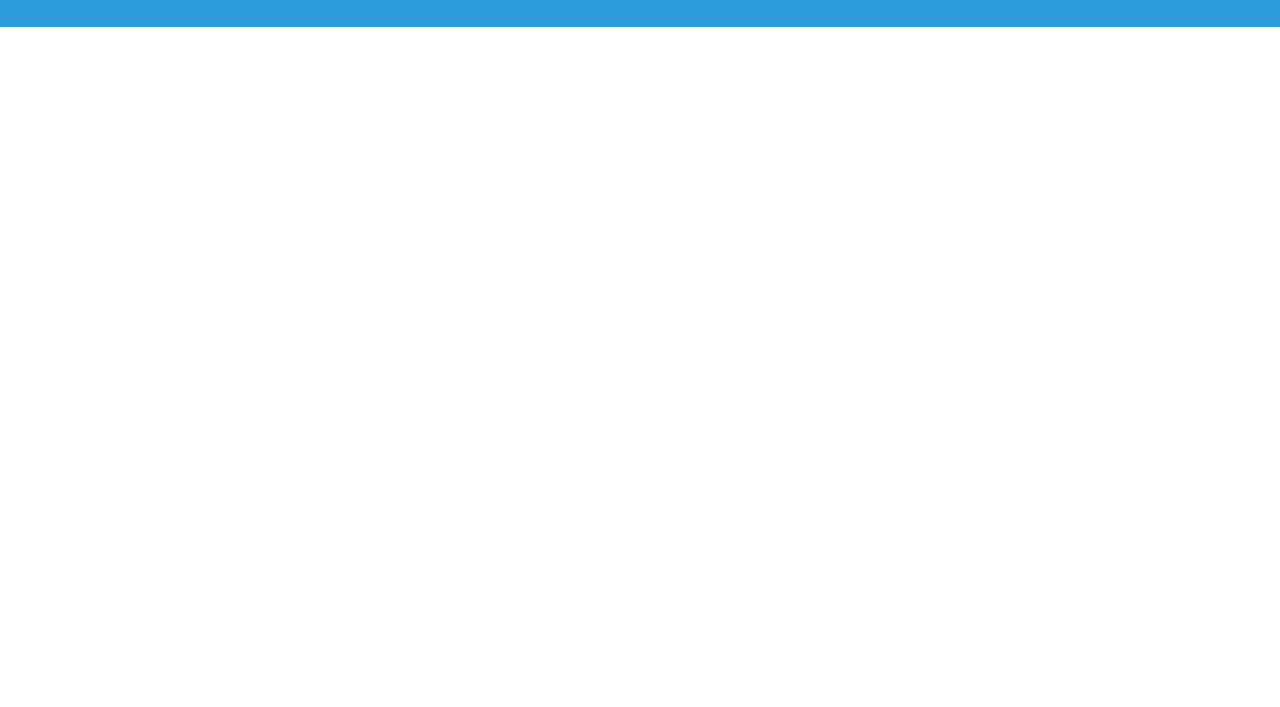
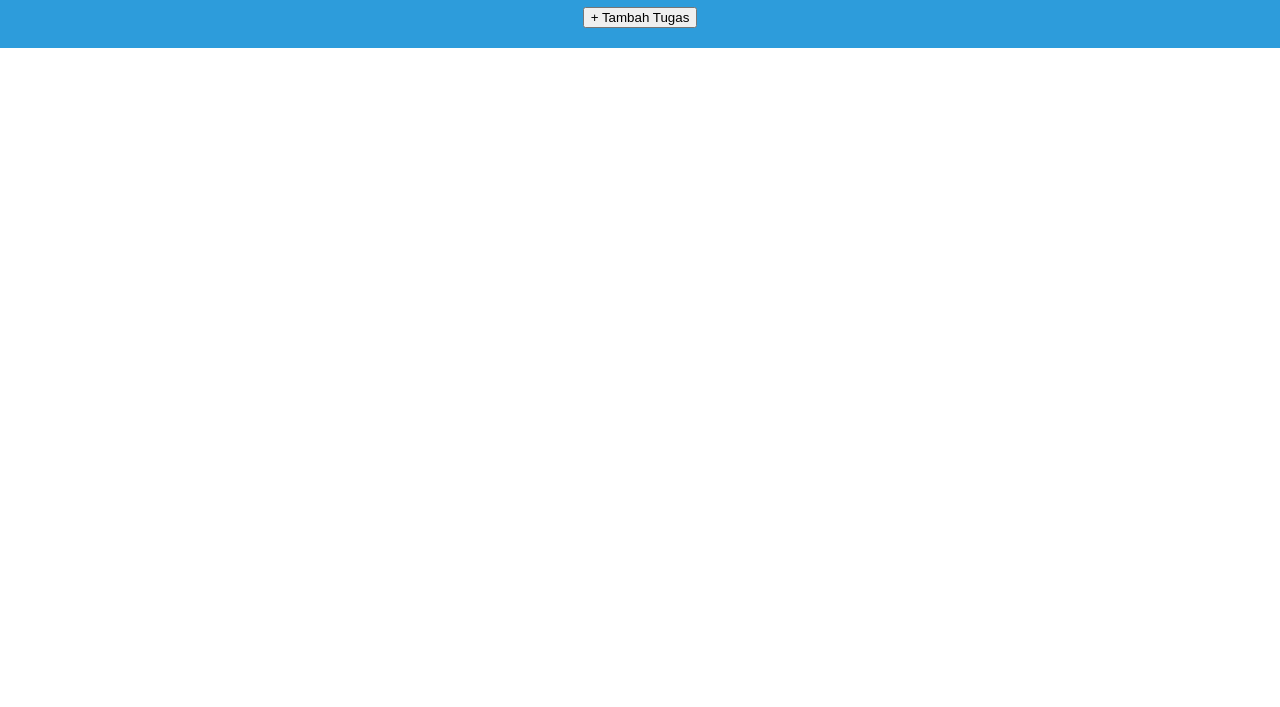
Before and after one commit to belencalista05-collab/Reminder-LMS, a plain HTML site: page index.html in a window 1280 px wide. Shown: the part 93-800 px from the top of the page. Drawn offline with Linux system fonts and the light colour scheme.

Commit message:
Update index.html

```diff
--- a/index.html
+++ b/index.html
@@ -8,6 +8,8 @@
 <body>
   <header class="header">
     <h1>Task Reminder Dashboard</h1>
+    <button id="addTaskBtn" class="btn-primary">+ Tambah Tugas</button>
+
   </header>
 
   <main>
```
